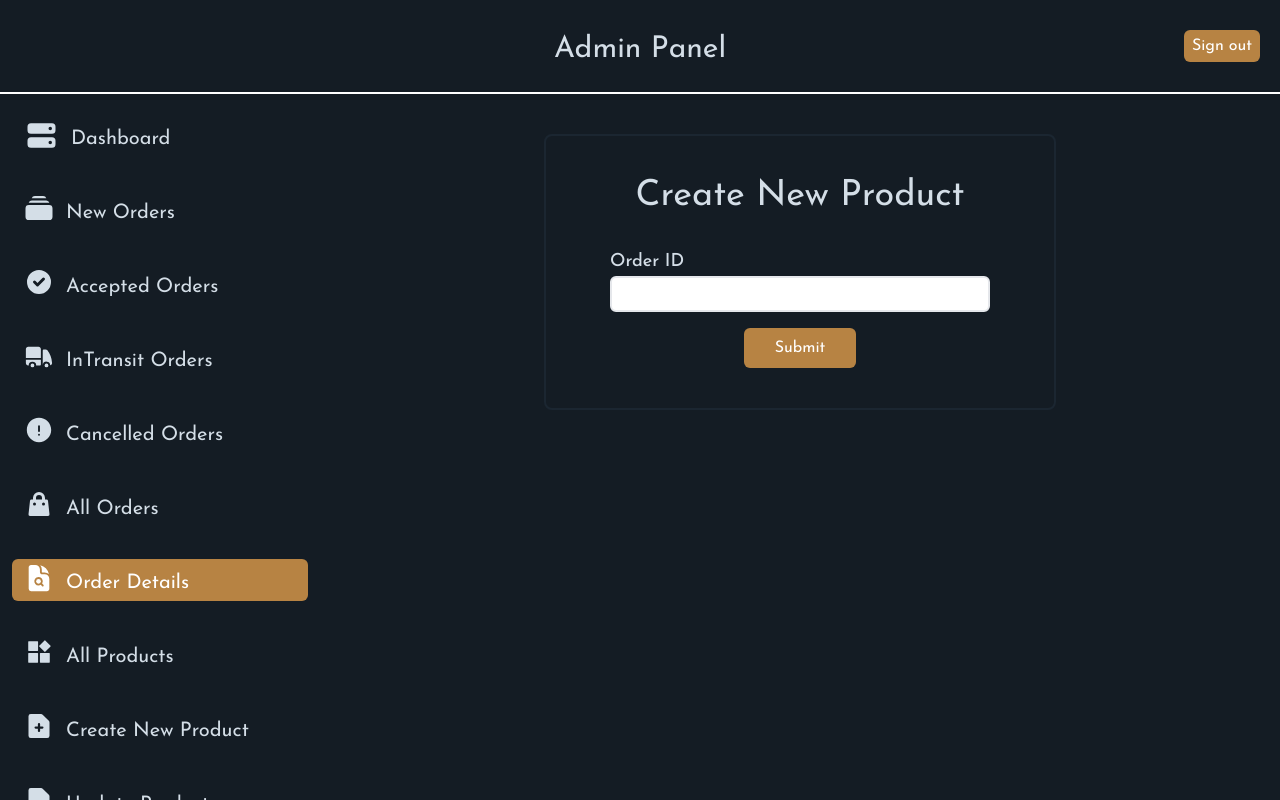
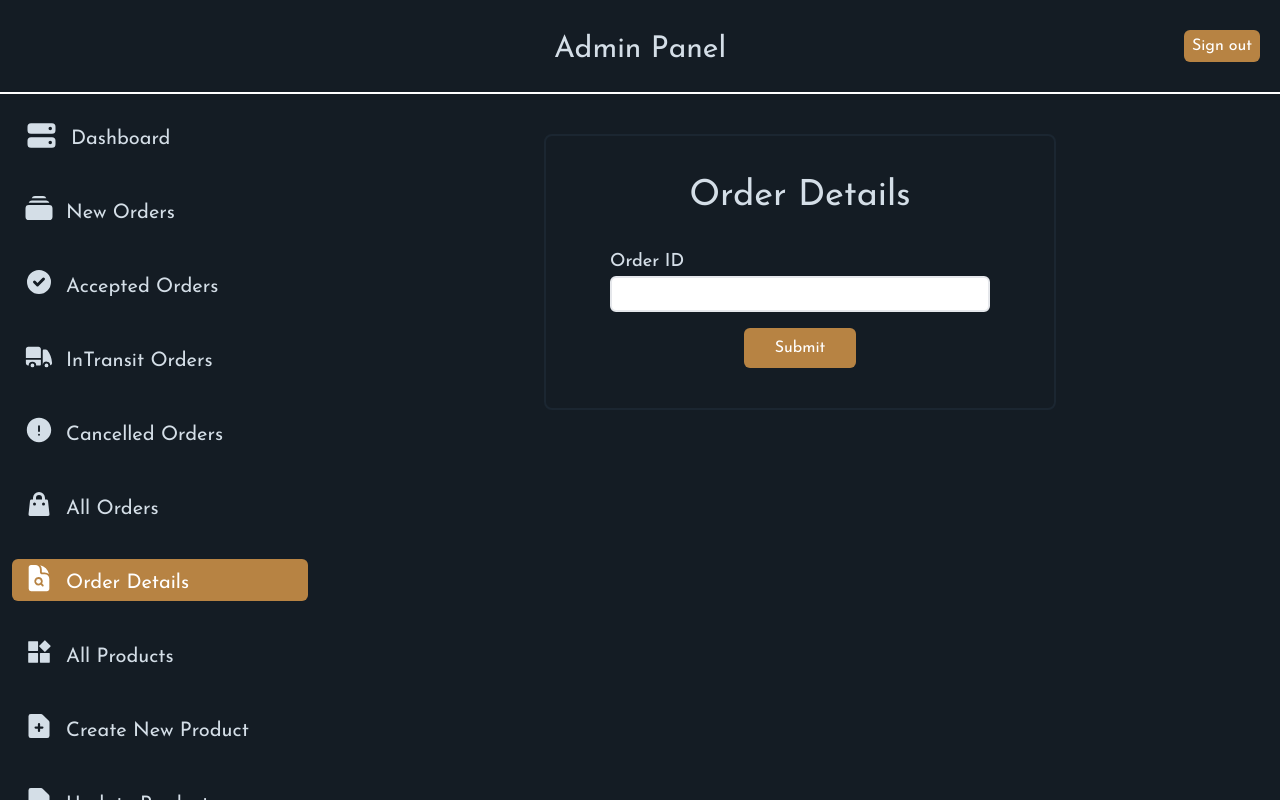
Before and after one commit to aman8990/nextjs-ecom-adminPanel, a Next.js app: page /admin/orderDetails in a window 1280 px wide. Built offline with nearby package versions, Linux system fonts and the light colour scheme.

Commit message:
orderDetails-typo

```diff
--- a/app/admin/orderDetails/_components/OrderForm.js
+++ b/app/admin/orderDetails/_components/OrderForm.js
@@ -50,7 +50,7 @@ function OrderForm() {
       w-full mx-auto rounded-lg"
       >
         <div className="flex items-center flex-col my-10">
-          <h1 className="text-3xl md:text-4xl mb-8">Create New Product</h1>
+          <h1 className="text-3xl md:text-4xl mb-8">Order Details</h1>
           <div className="w-full px-6 md:px-16">
             <form onSubmit={handleSubmit(onSubmit)} className="space-y-4">
               <Input
```
